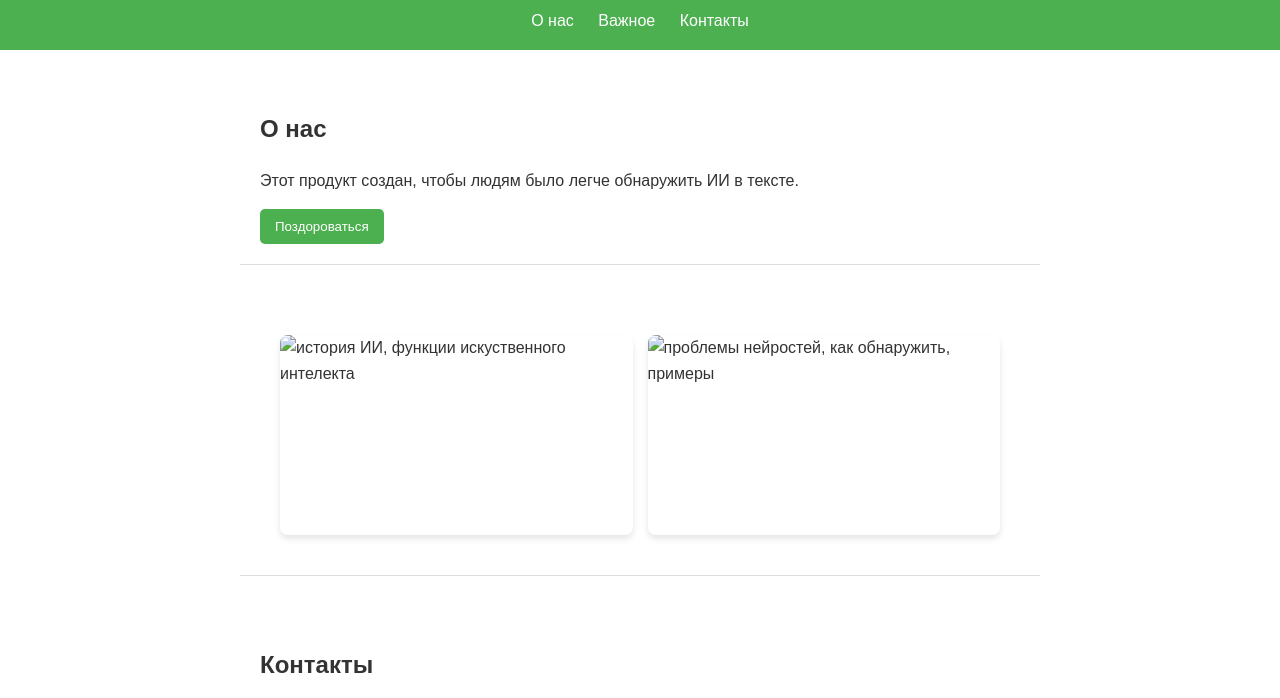
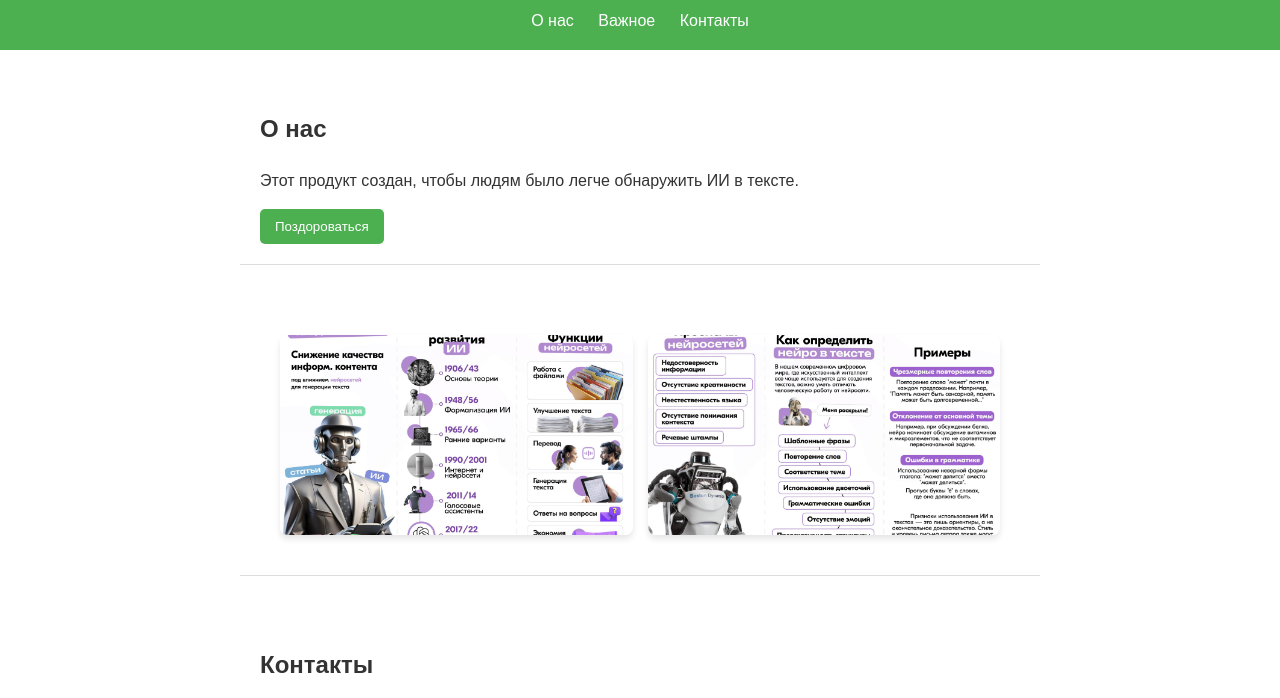
Before and after one commit to OutSkreemID/pheasantemp.github.io, a plain HTML site: page index.html in a window 1280 px wide. Shown: the part 102-800 px from the top of the page. Drawn offline with Linux system fonts and the light colour scheme.

Commit message:
Add files via upload

```diff
--- a/index.html
+++ b/index.html
@@ -26,8 +26,8 @@
 
         <section id="gallery">
             <div class="image-grid">
-                <img src="image/image1.png" alt="история ИИ, функции искуственного интелекта">
-                <img src="image/image2.png" alt="проблемы нейростей, как обнаружить, примеры">
+                <img src="image1.png" alt="история ИИ, функции искуственного интелекта">
+                <img src="image2.png" alt="проблемы нейростей, как обнаружить, примеры">
             </div>
         </section>
 
```
Also changed, not shown: image/image1.png (added), image/image2.png (added).
